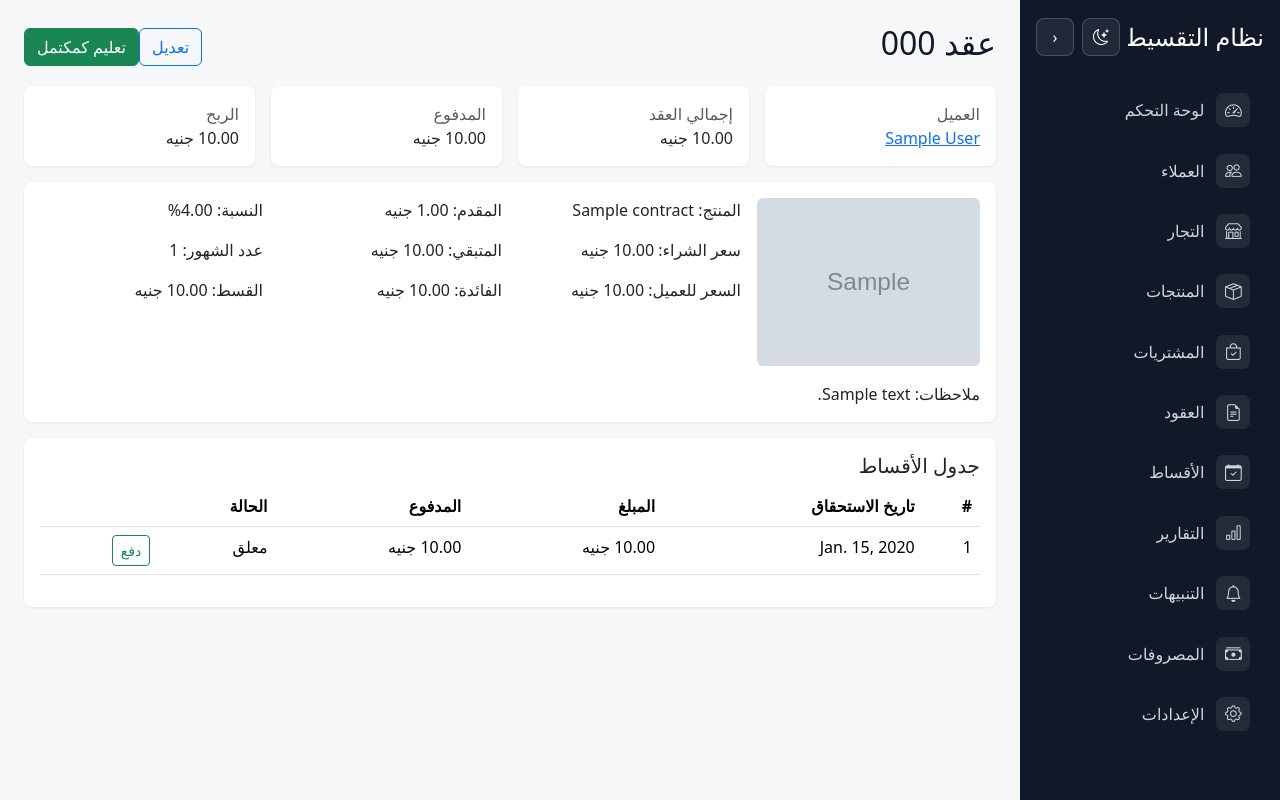
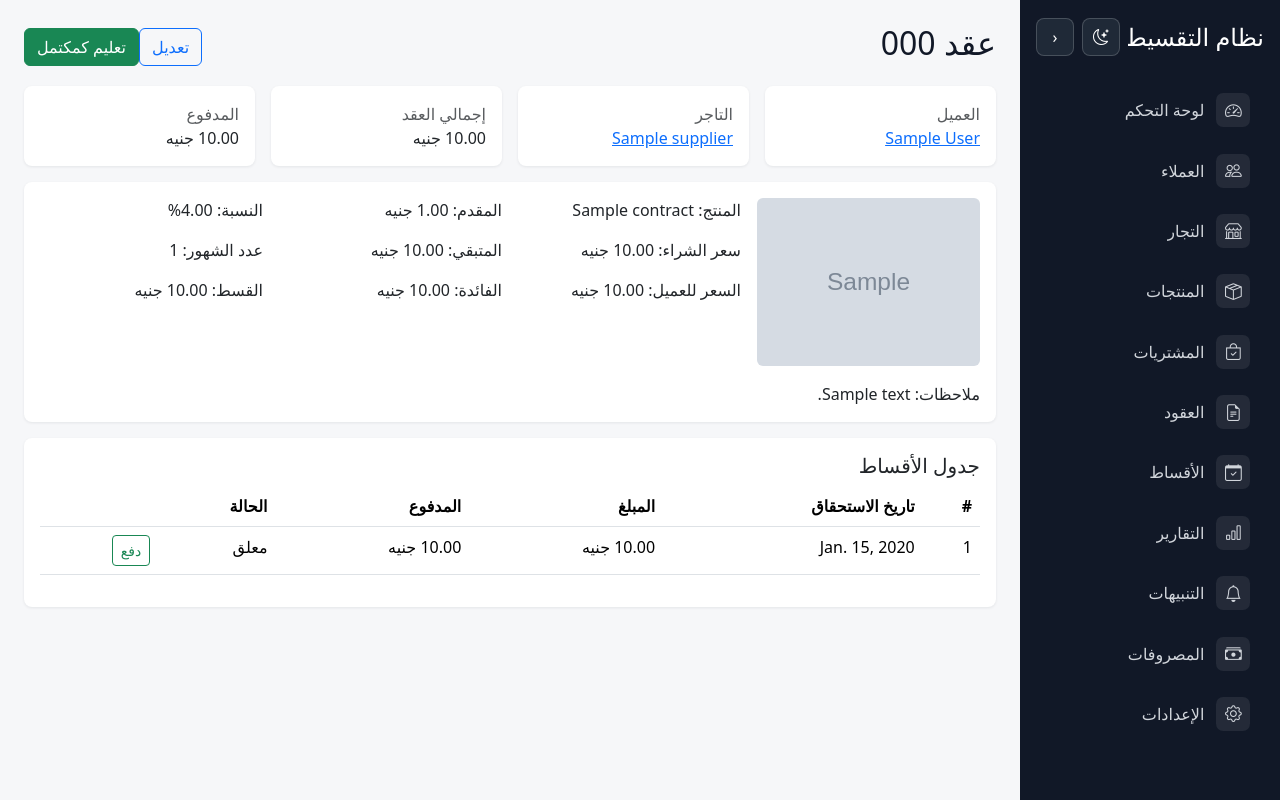
Before and after one commit to alzeaty1/installment-system, a Django app: page /contracts/1/ in a window 1280 px wide. Run offline with Django 5.2, Linux system fonts and the light colour scheme; tables that the repository leaves empty hold one stand-in row (values such as "Sample post"); grey boxes marked "Sample" are stand-in pictures.

Commit message:
Add supplier field to Contract: inline create + existing selection + datalist + detail view

```diff
--- a/installments/core/models.py
+++ b/installments/core/models.py
@@ -112,6 +112,12 @@ class Contract(models.Model):
 
     contract_number = models.CharField(max_length=50, unique=True, blank=True)
     customer = models.ForeignKey(Customer, on_delete=models.CASCADE)
+    supplier = models.ForeignKey(
+        Supplier,
+        on_delete=models.SET_NULL,
+        null=True,
+        blank=True,
+    )
     product = models.ForeignKey(
         Product,
         on_delete=models.SET_NULL,
--- a/installments/core/templates/core/contracts_detail.html
+++ b/installments/core/templates/core/contracts_detail.html
@@ -2,7 +2,7 @@
 {% block title %}تفاصيل العقد{% endblock %}
 {% block content %}
 <div class="d-flex justify-content-between align-items-center mb-3"><h2>عقد {{ contract.contract_number }}</h2><div><a class="btn btn-outline-primary" href="{% url 'core:contract_edit' contract.id %}">تعديل</a><form class="d-inline" method="post" action="{% url 'core:contract_mark_completed' contract.id %}">{% csrf_token %}<button class="btn btn-success">تعليم كمكتمل</button></form></div></div>
-<div class="row g-3 mb-3"><div class="col-md-3"><div class="card stat"><div class="card-body"><div class="text-muted">العميل</div><a href="{% url 'core:customer_detail' contract.customer.id %}">{{ contract.customer.name }}</a></div></div></div><div class="col-md-3"><div class="card stat"><div class="card-body"><div class="text-muted">إجمالي العقد</div><span class="money">{{ contract.total_amount|floatformat:2 }} جنيه</span></div></div></div><div class="col-md-3"><div class="card stat"><div class="card-body"><div class="text-muted">المدفوع</div><span class="money">{{ total_paid|floatformat:2 }} جنيه</span></div></div></div><div class="col-md-3"><div class="card stat"><div class="card-body"><div class="text-muted">الربح</div><span class="money">{{ profit|floatformat:2 }} جنيه</span></div></div></div></div>
+<div class="row g-3 mb-3"><div class="col-md-3"><div class="card stat"><div class="card-body"><div class="text-muted">العميل</div><a href="{% url 'core:customer_detail' contract.customer.id %}">{{ contract.customer.name }}</a></div></div></div><div class="col-md-3"><div class="card stat"><div class="card-body"><div class="text-muted">التاجر</div>{% if contract.supplier %}<a href="{% url 'core:supplier_detail' contract.supplier.id %}">{{ contract.supplier.name }}</a>{% else %}<span class="text-muted">-</span>{% endif %}</div></div></div><div class="col-md-3"><div class="card stat"><div class="card-body"><div class="text-muted">إجمالي العقد</div><span class="money">{{ contract.total_amount|floatformat:2 }} جنيه</span></div></div></div><div class="col-md-3"><div class="card stat"><div class="card-body"><div class="text-muted">المدفوع</div><span class="money">{{ total_paid|floatformat:2 }} جنيه</span></div></div></div></div>
 <div class="card stat mb-3"><div class="card-body"><div class="row g-3"><div class="col-md-3">{% if contract.product and contract.product.image %}<img src="{{ contract.product.image.url }}" class="img-fluid rounded js-fullscreen-image" data-fullscreen-src="{{ contract.product.image.url }}" alt="{{ contract.product_name }}">{% else %}<div class="text-muted small">لا توجد صورة للمنتج.</div>{% endif %}</div><div class="col-md-3"><p>المنتج: {{ contract.product_name }}</p><p>سعر الشراء: <span class="money">{{ contract.actual_cost|floatformat:2 }} جنيه</span></p><p>السعر للعميل: <span class="money">{{ contract.customer_price|floatformat:2 }} جنيه</span></p></div><div class="col-md-3"><p>المقدم: <span class="money">{{ contract.down_payment|floatformat:2 }} جنيه</span></p><p>المتبقي: <span class="money">{{ contract.remaining_amount|floatformat:2 }} جنيه</span></p><p>الفائدة: <span class="money">{{ contract.total_interest|floatformat:2 }} جنيه</span></p></div><div class="col-md-3"><p>النسبة: {{ contract.interest_rate|floatformat:2 }}%</p><p>عدد الشهور: {{ contract.months_count }}</p><p>القسط: <span class="money">{{ contract.installment_amount|floatformat:2 }} جنيه</span></p></div></div><p class="mb-0 mt-3">ملاحظات: {{ contract.notes|default:'-' }}</p></div></div>
 <div class="card stat"><div class="card-body"><h5>جدول الأقساط</h5><div class="table-responsive"><table class="table"><thead><tr><th>#</th><th>تاريخ الاستحقاق</th><th>المبلغ</th><th>المدفوع</th><th>الحالة</th><th></th></tr></thead><tbody>{% for installment in installments %}<tr><td>{{ installment.installment_number }}</td><td>{{ installment.due_date }}</td><td class="money">{{ installment.amount|floatformat:2 }} جنيه</td><td class="money">{{ installment.paid_amount|floatformat:2 }} جنيه</td><td>{{ installment.get_status_display }}</td><td><a class="btn btn-sm btn-outline-success" href="{% url 'core:installment_pay' installment.id %}">دفع</a></td></tr>{% empty %}<tr><td colspan="6">لا توجد أقساط.</td></tr>{% endfor %}</tbody></table></div></div></div>
 {% endblock %}
--- a/installments/core/templates/core/contracts_form.html
+++ b/installments/core/templates/core/contracts_form.html
@@ -40,6 +40,7 @@
         </section>
         <div class="mt-3"><button class="btn btn-primary">حفظ</button> <a class="btn btn-outline-secondary" href="{% url 'core:contract_list' %}">رجوع</a></div>
         {% if customer_suggestions %}<datalist id="customerSuggestions">{% for customer in customer_suggestions %}<option value="{{ customer.name }}">{{ customer.phone }}</option>{% endfor %}</datalist>{% endif %}
+        {% if supplier_suggestions %}<datalist id="supplierSuggestions">{% for supplier in supplier_suggestions %}<option value="{{ supplier.name }}">{{ supplier.phone }}</option>{% endfor %}</datalist>{% endif %}
         {% if product_suggestions %}<datalist id="productSuggestions">{% for product in product_suggestions %}<option value="{{ product.name }}">{{ product.brand|default:'بدون ماركة' }}</option>{% endfor %}</datalist>{% endif %}
       </form>
     </div></div>
--- a/installments/core/views.py
+++ b/installments/core/views.py
@@ -175,6 +175,14 @@ class ContractForm(BootstrapModelForm):
         label="هاتف عميل جديد",
         required=False,
     )
+    new_supplier_name = forms.CharField(
+        label="اسم تاجر جديد",
+        required=False,
+    )
+    new_supplier_phone = forms.CharField(
+        label="هاتف تاجر جديد",
+        required=False,
+    )
     new_product_name = forms.CharField(
         label="اسم منتج جديد",
         required=False,
@@ -199,6 +207,7 @@ class ContractForm(BootstrapModelForm):
         model = Contract
         fields = [
             "customer",
+            "supplier",
             "product",
             "product_name",
             "actual_cost",
@@ -215,6 +224,7 @@ class ContractForm(BootstrapModelForm):
         ]
         labels = {
             "customer": "العميل",
+            "supplier": "التاجر (المورد)",
             "product": "منتج مسجل",
             "product_name": "اسم المنتج",
             "actual_cost": "سعر الشراء الفعلي",
@@ -251,6 +261,7 @@ class ContractForm(BootstrapModelForm):
         self.fields["interest_rate"].required = False
         self.fields["installment_amount"].required = False
         self.fields["customer"].required = False
+        self.fields["supplier"].required = False
         self.fields["product"].required = False
         self.fields["product_name"].required = False
         self.fields["payment_due_day"].min_value = 1
@@ -259,6 +270,8 @@ class ContractForm(BootstrapModelForm):
             for field_name in [
                 "new_customer_name",
                 "new_customer_phone",
+                "new_supplier_name",
+                "new_supplier_phone",
                 "new_product_name",
                 "new_product_brand",
                 "new_product_estimated_price",
@@ -267,12 +280,16 @@ class ContractForm(BootstrapModelForm):
                 self.fields.pop(field_name, None)
         else:
             self.fields["new_customer_name"].widget.attrs["list"] = "customerSuggestions"
+            self.fields["new_supplier_name"].widget.attrs["list"] = "supplierSuggestions"
             self.fields["new_product_name"].widget.attrs["list"] = "productSuggestions"
             self.order_fields(
                 [
                     "customer",
                     "new_customer_name",
                     "new_customer_phone",
+                    "supplier",
+                    "new_supplier_name",
+                    "new_supplier_phone",
                     "product",
                     "new_product_name",
                     "new_product_brand",
@@ -459,6 +476,8 @@ def _find_existing_product(name, brand=""):
 def _apply_contract_form_entities(contract, cleaned_data, files=None):
     new_customer_name = (cleaned_data.get("new_customer_name") or "").strip()
     new_customer_phone = (cleaned_data.get("new_customer_phone") or "").strip()
+    new_supplier_name = (cleaned_data.get("new_supplier_name") or "").strip()
+    new_supplier_phone = (cleaned_data.get("new_supplier_phone") or "").strip()
     new_product_name = (cleaned_data.get("new_product_name") or "").strip()
     new_product_brand = (cleaned_data.get("new_product_brand") or "").strip()
     new_product_estimated_price = cleaned_data.get("new_product_estimated_price")
@@ -482,6 +501,29 @@ def _apply_contract_form_entities(contract, cleaned_data, files=None):
             customer.name = new_customer_name
             customer.save(update_fields=["name"])
         contract.customer = customer
+
+    # Handle supplier: inline create new or use existing
+    if new_supplier_name:
+        existing_supplier = None
+        if new_supplier_phone:
+            existing_supplier = Supplier.objects.filter(phone=new_supplier_phone).first()
+        if not existing_supplier:
+            existing_supplier = Supplier.objects.filter(name__iexact=new_supplier_name).order_by("id").first()
+        if existing_supplier:
+            # Update phone if missing
+            if new_supplier_phone and not existing_supplier.phone:
+                existing_supplier.phone = new_supplier_phone
+                existing_supplier.save(update_fields=["phone"])
+            contract.supplier = existing_supplier
+        else:
+            # Create new supplier
+            supplier = Supplier.objects.create(
+                name=new_supplier_name,
+                phone=new_supplier_phone or "",
+            )
+            contract.supplier = supplier
+    elif cleaned_data.get("supplier"):
+        contract.supplier = cleaned_data["supplier"]
 
     if new_product_name:
         product = _find_existing_product(new_product_name, new_product_brand)
@@ -749,6 +791,7 @@ def _contract_form_context(form, title, is_create):
         "title": title,
         "is_create": is_create,
         "customer_suggestions": Customer.objects.order_by("name"),
+        "supplier_suggestions": Supplier.objects.order_by("name"),
         "product_suggestions": Product.objects.order_by("name", "brand"),
     }
 
```
Also changed, not shown: installments/core/migrations/0004_contract_supplier.py (added).
